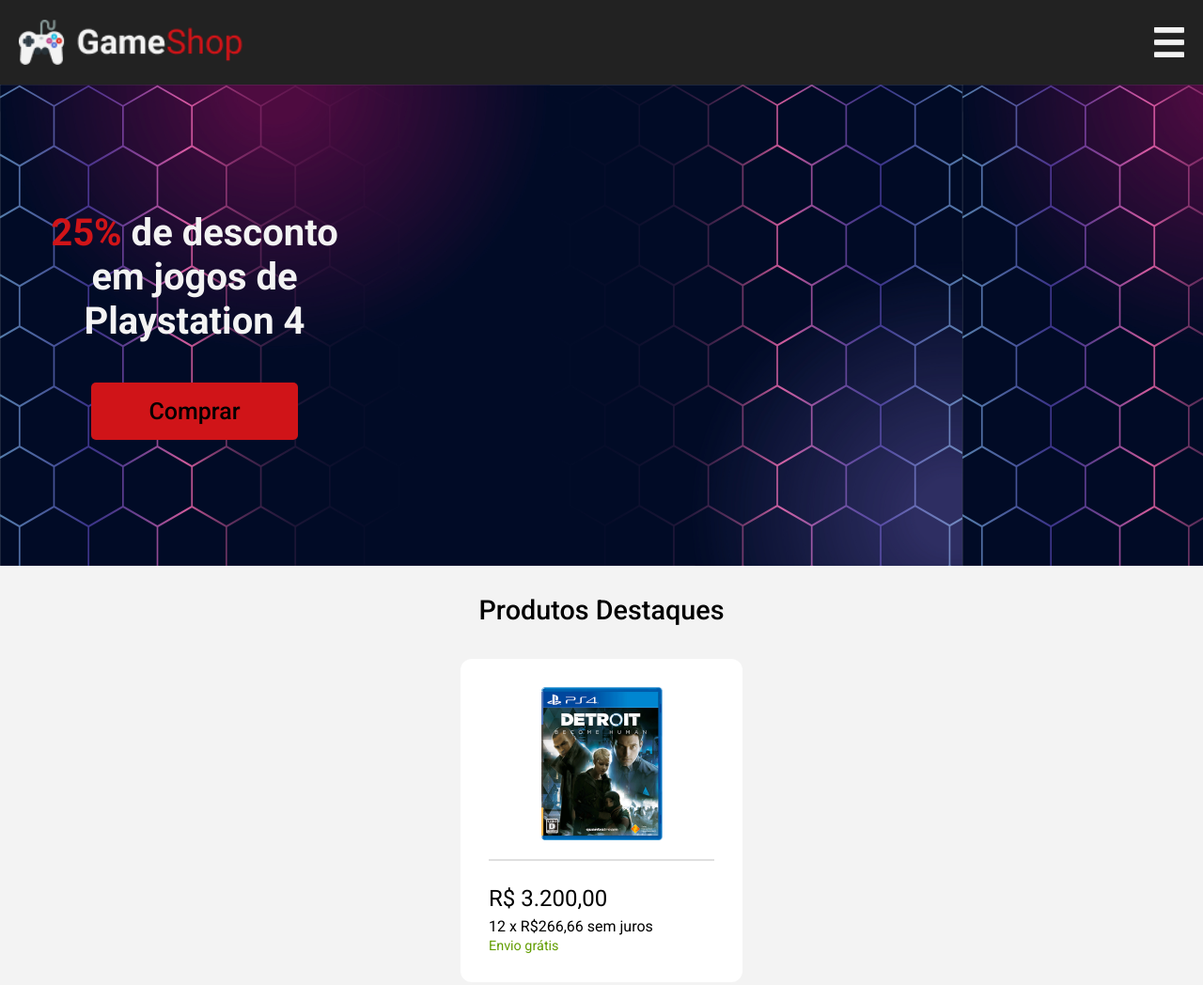
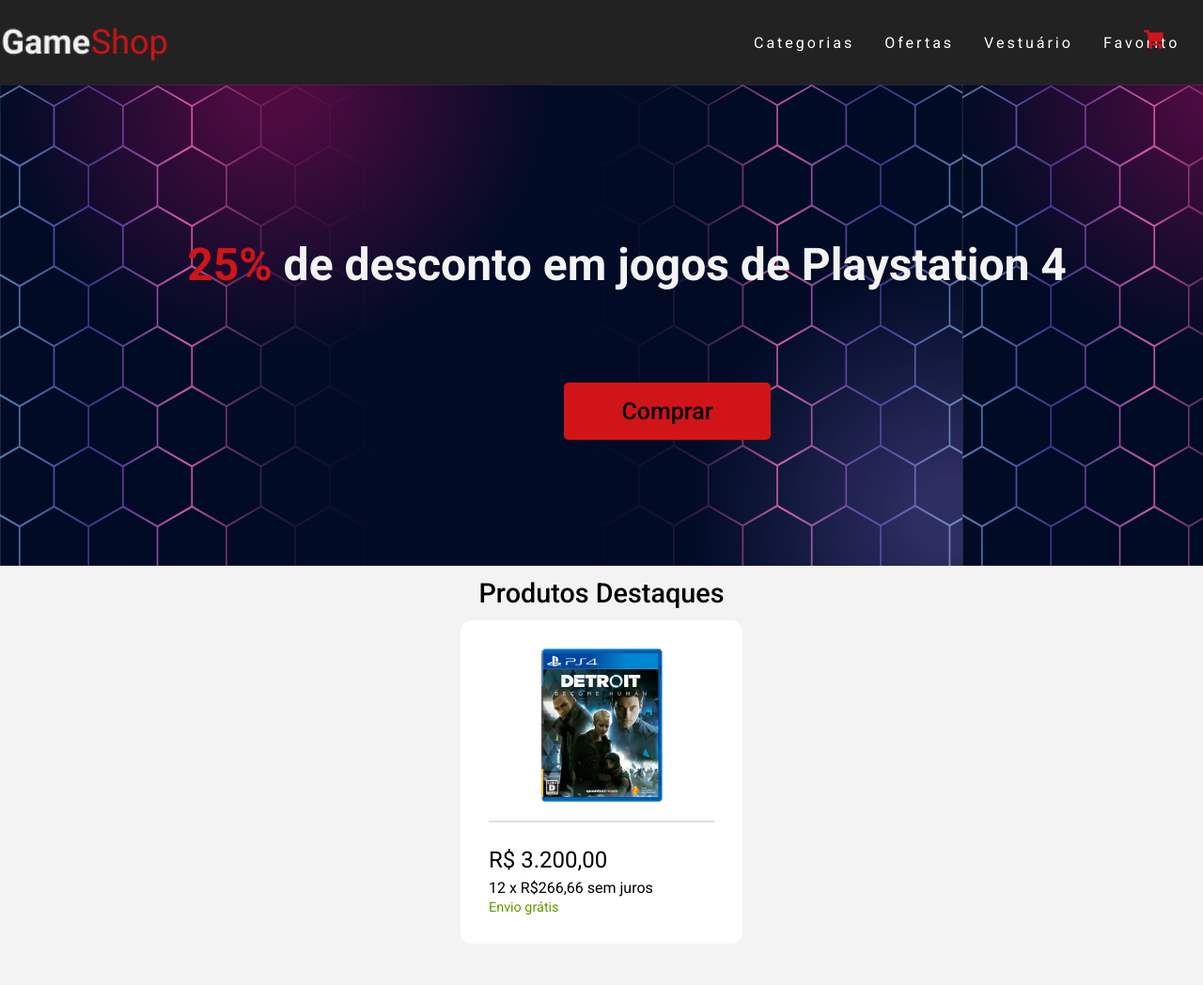
Before and after one commit to GabrielHebreus/Aula-20-Sala-5, a plain HTML site: page index.html in a window 1280 px wide. Shown: the top 1048 px of the page at 94% size. Drawn offline with Linux system fonts and the light colour scheme.

Commit message:
finalizado o responsive header

```diff
--- a/css/style.css
+++ b/css/style.css
@@ -239,3 +239,89 @@ section {
     font-size: 0.8rem;
     padding-top: 0.23rem;
 }
+@media(min-width: 1024px){
+    nav ul li a{
+        color: #fff;
+        text-decoration: none;
+        transition: 0.3s;
+    }
+    nav ul li a:hover{
+        opacity: 0.7;
+
+    }
+    nav{
+        display: flex;
+        justify-content: space-around;
+        align-items: center;
+
+
+    }
+    .nav-list{
+        list-style: none;
+        display: flex;
+        position: relative;
+        left: 750px;
+
+    }
+    .nav-list li{
+        letter-spacing: 3px;
+        margin-left: 32px;
+    }
+    .menu {
+        display: none;
+    }
+    .logo{
+        display: flex;
+        position: absolute;
+        right: 1100px;
+
+
+    }
+    .carrinho{
+        display: flex;
+        position: relative;
+        height: 20px;
+        top: 32px;
+        right: 22px;
+    }
+
+    .texto h1 {
+        font-family: 'Roboto';
+        font-weight: 700;
+        font-size: 3rem;
+        text-align: center;
+        color: #F3F3F3;
+        position: absolute;
+        width: 1000px;
+        left: 128px;
+        top: 29px;
+
+    }
+    .botao{
+        display: flex;
+        justify-content: center;
+        left: 600px;
+    }
+
+
+    .firstfooter{
+        width: 100vw    ;
+    }
+    .lastfooter{
+        width: 100vw;
+    }
+    .destaques h3{
+        width: 100vw;
+        height: 12vh;
+        padding: 12px 0 12px 0;
+    }
+}
+@media(max-width: 460px){
+    nav{
+        display: none;
+
+    }
+    .carrinho{
+        display: none;
+    }
+}
--- a/index.html
+++ b/index.html
@@ -10,11 +10,20 @@
 
   <body>
     <header>
+      <nav>
+        <ul class="nav-list">
+          <li><a href="/">Categorias</a></li>
+          <li><a href="/">Ofertas</a></li>
+          <li><a href="/">Vestuário</a></li>
+          <li><a href="/">Favorito</a></li>
+        </ul>
+      </nav>
       <img class="logo" src="images/Logo Game Shop - Mobile.png" alt="Logo" />
       <img class="menu" src="images/hamburguer.png" alt="menu" />
+      <img class="carrinho" src="/images/icone carrinho.png" alt="carrinho">
     </header>
 
-    <div class="banner">
+     <div class="banner">
       <div class="texto">
         <h1><span>25%</span> de desconto em jogos de Playstation 4</h1>
       </div>
```
